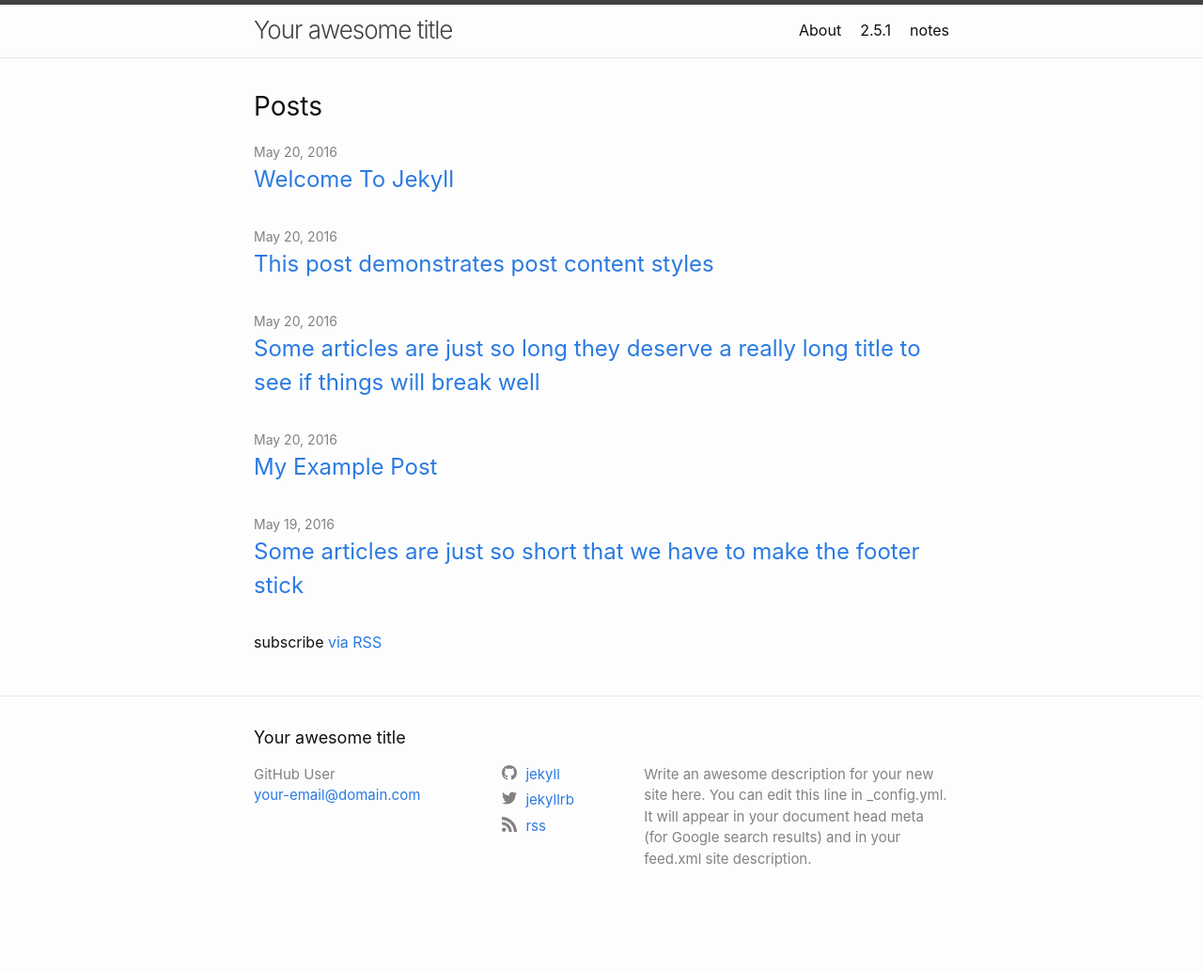
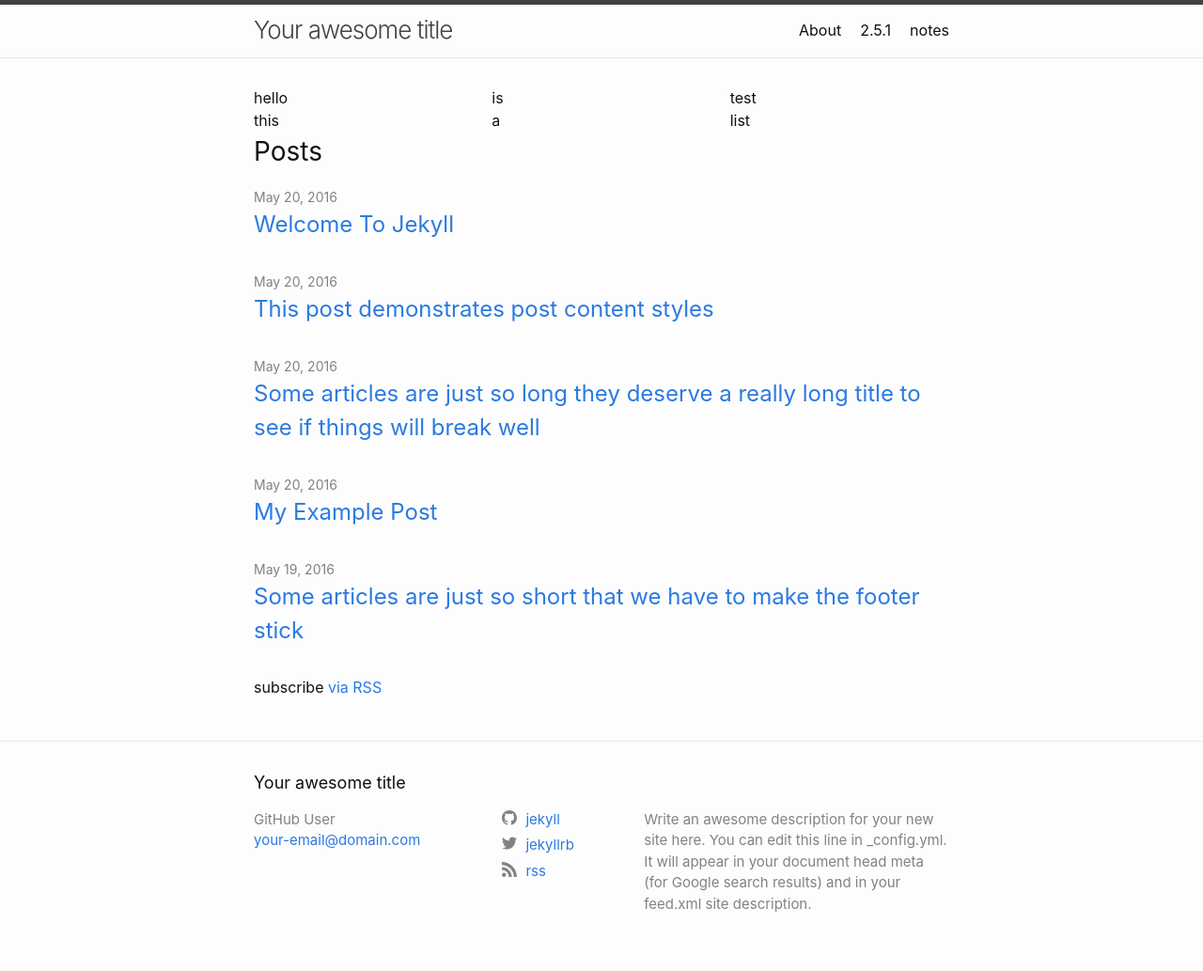
Before and after one commit to viking-cat/notes, a Jekyll site: the page built from index.md, in a window 1280 px wide. Shown: the whole page at 94% size. Built offline with Jekyll 4.4.1, drawn with Linux system fonts in a browser that asks for light colours; before the commit the page ends 985 px from its top, so only the background shows below that.

Commit message:
Add test list in a styled div to home layout
Added a styled div with a test list.

```diff
--- a/_layouts/home.html
+++ b/_layouts/home.html
@@ -8,6 +8,15 @@ layout: default
   {%- endif -%}
 
   {{ content }}
+
+  <div style="column-count:3;column-gap:20px;bgcolor:#f715ab;">
+    hello<br/>
+    this<br/>
+    is<br/>
+    a<br/>
+    test<br/>
+    list<br/>
+  </div>
 
   {%- if site.posts.size > 0 -%}
     <h2 class="post-list-heading">{{ page.list_title | default: "Posts" }}</h2>
```
